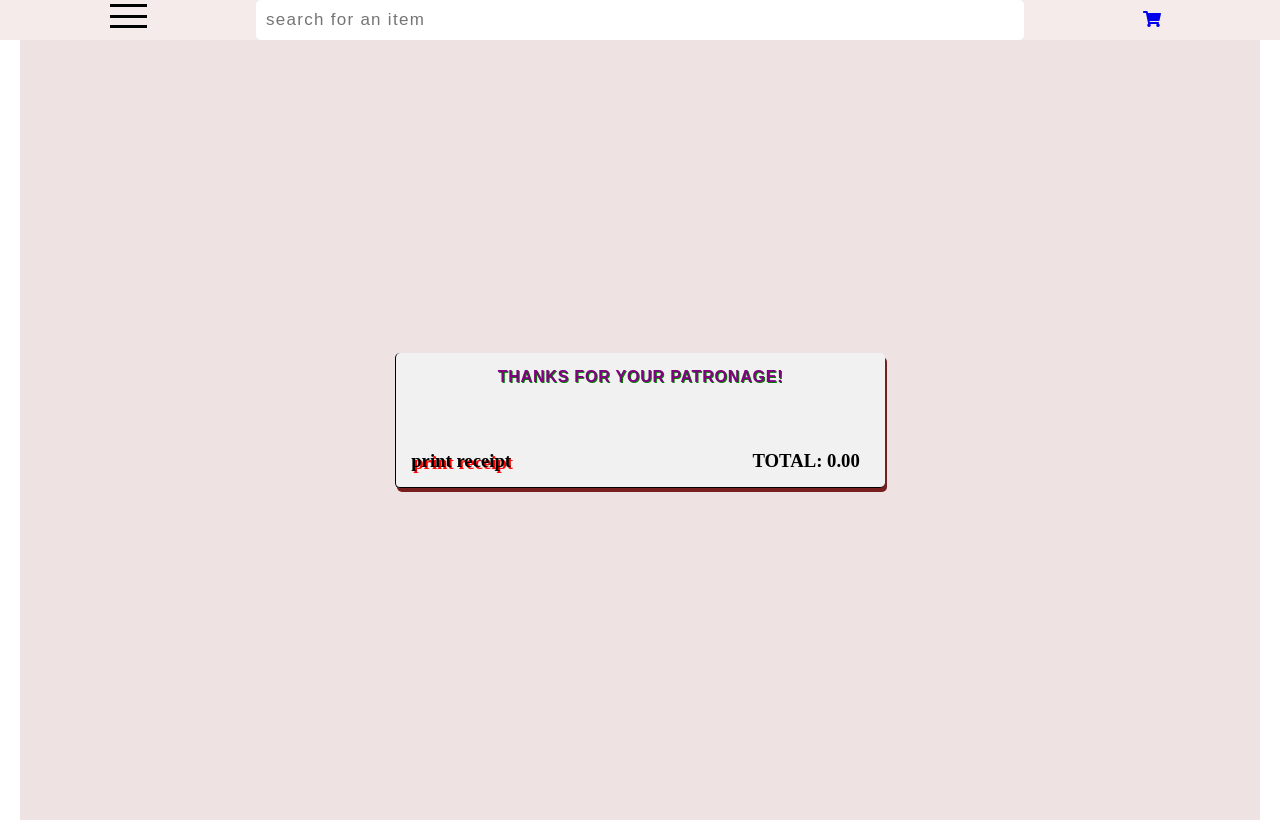
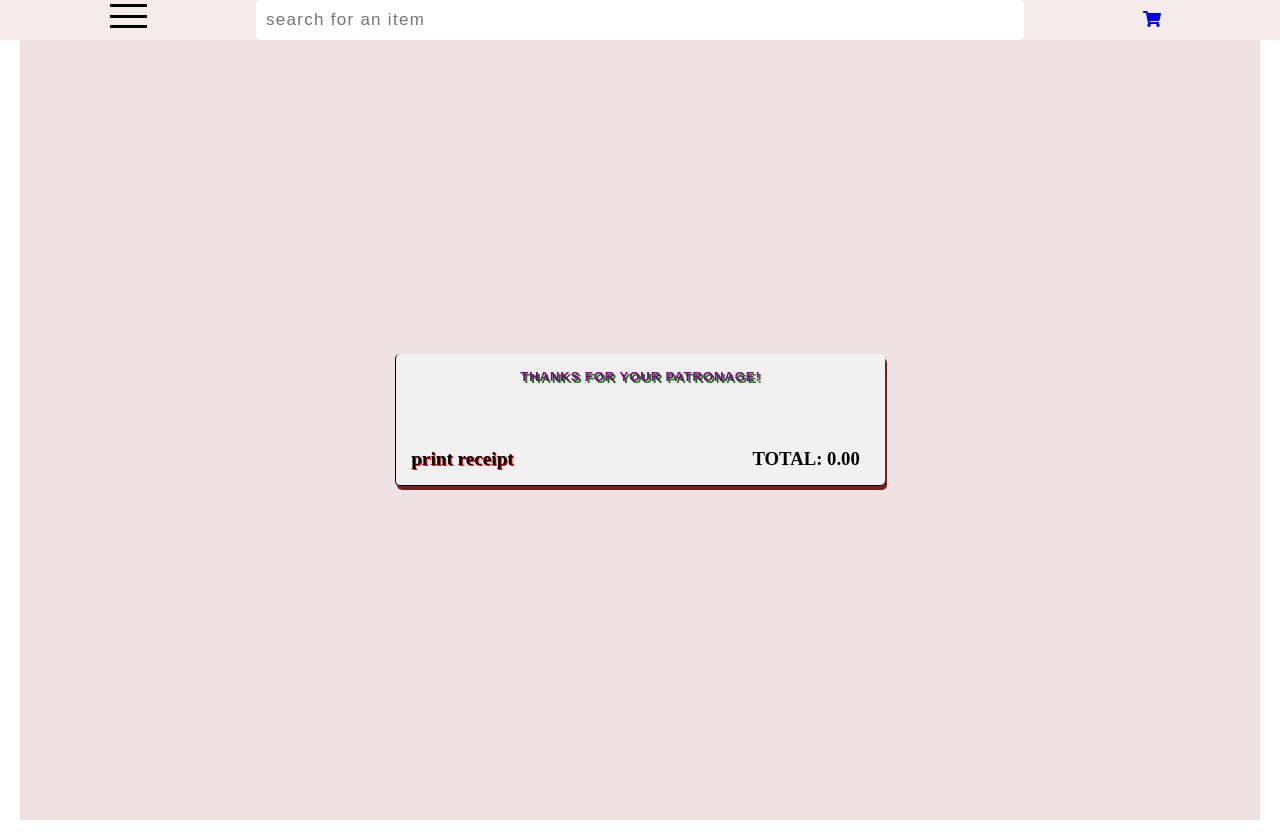
Before and after one commit to fredie7/ecomerce, a React (Create React App) app: page /receipt in a window 1280 px wide. Built offline with nearby package versions, Linux system fonts and the light colour scheme.

Commit message:
thanks fors

```diff
--- a/src/shopComponents/Receipt/Receipt.js
+++ b/src/shopComponents/Receipt/Receipt.js
@@ -21,7 +21,7 @@ const Receipt = () => {
         <>
             <div className={classes.Container}>
                 <div className={classes.ReceiptContainer}>
-                    <h4 className={classes.Thanks}>thanks for your patronage!</h4>
+                    <h5 className={classes.Thanks}>thanks for your patronage!</h5>
                     <div className={classes.ReceiptDetail}>
                         {/* <p className={classes.Title}>Product(s)</p>
                         <p className={classes.Price}>Price</p>
--- a/src/shopComponents/Receipt/Receipt.module.css
+++ b/src/shopComponents/Receipt/Receipt.module.css
@@ -62,7 +62,8 @@ p.Title {
 
 .Prt {
     font-family: cursive;
-    text-shadow: 2px 2px #FF0000;
+    text-shadow: 1px 1px #FF0000;
+    font-size: 1.2rem;
 }
 .Tot {
     text-transform: uppercase;
@@ -71,7 +72,7 @@ p.Title {
 .Thanks {
     text-transform: uppercase;
     color: purple;
-    text-shadow: 1px 1px green;
+    text-shadow: 2px 2px green;
     margin-bottom: 2rem;
     text-align: center;
     letter-spacing: 0.05rem;
```
Also changed, not shown: 1 other file (tests, documents, lock files or other folders).
